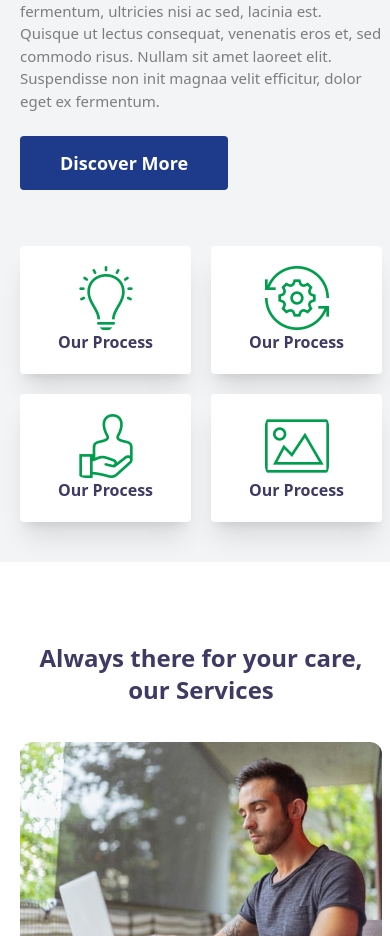
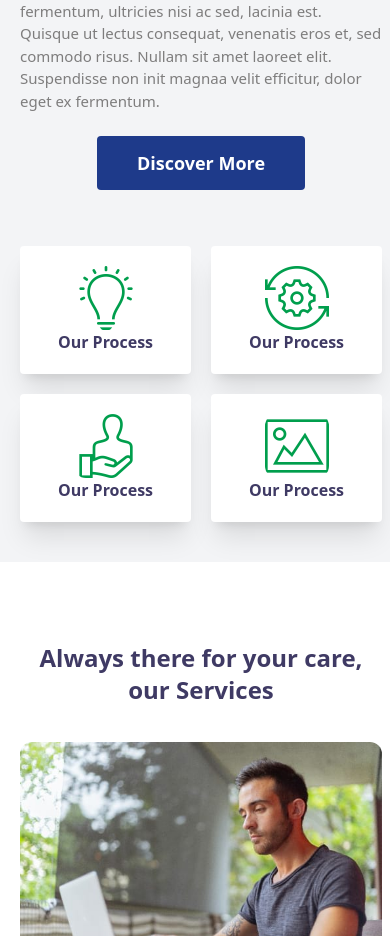
Before and after one commit to danielnifty1/my-health, a Vue app: page /home in a window 390 px wide. Shown: the part 1400-2336 px from the top of the page. Built offline with nearby package versions, Linux system fonts and the light colour scheme; a web font is replaced by a local one.

Commit message:
fixed redirect, landing page page slider

```diff
--- a/src/components/HomeView.vue
+++ b/src/components/HomeView.vue
@@ -196,7 +196,7 @@ export default {
         </p>
       </div>
 
-      <div class=" ">
+      <div class="flex md:justify-start justify-center ">
         <button
           class="bg-blue-900 text-[18px] leading-[30px] text-white font-bold rounded btn-style"
         >
```
Also changed, not shown: 1 other file (tests, documents, lock files or other folders).
